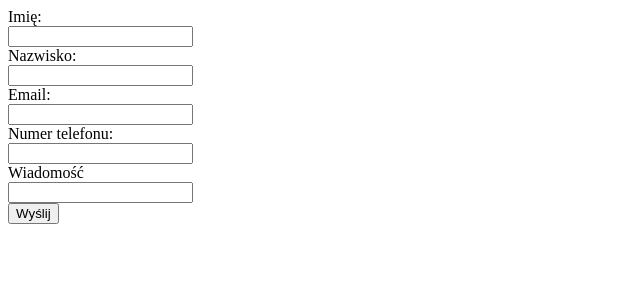
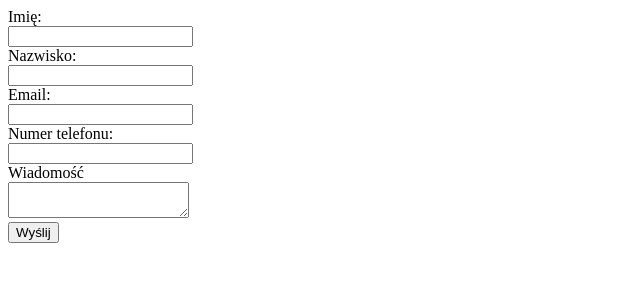
Before and after one commit to maciekabramowski/warsztat-formularz, a plain HTML site: page index.html in a window 1280 px wide. Shown: the whole page, without its empty margins (0-640 px from the left). Drawn offline with Linux system fonts and the light colour scheme.

Commit message:
textarea

```diff
--- a/index.html
+++ b/index.html
@@ -24,7 +24,7 @@
     <label for="phone">Numer telefonu:</label><br/>
     <input type="text" name="phone" id="phone"><br/>
     <label for="message">Wiadomość</label><br/>
-    <input type="textarea" name="message" id="message" maxlength=“1000”><br/>
+            <textarea name="message" id="message" maxlength=“1000”></textarea><br/>
     <input type="submit" name="submit" value="Wyślij">
 </form>
 
```
